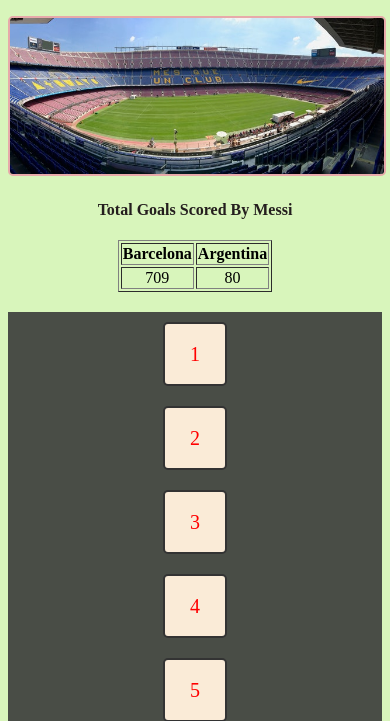
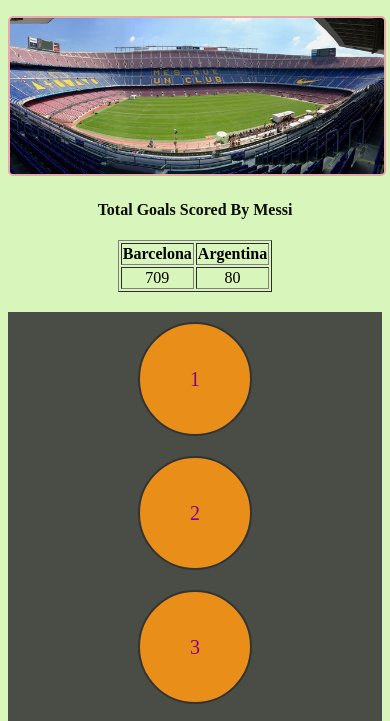
Before and after one commit to chiran2020/FEWD-2022, a plain HTML site: page index.html in a window 390 px wide. Shown: the part 105-826 px from the top of the page. Drawn offline with Linux system fonts and the light colour scheme.

Commit message:
Used Flex To center table insted of floats

```diff
--- a/index.html
+++ b/index.html
@@ -15,9 +15,11 @@
     </div>
 
 
-     <section class="table">
-    <table border="1" class="table">
+
+      <section class="table-flex table-heading">
+    <table border="1">
       <h4>Total Goals Scored By Messi</h4>
+
       <thead>
         <!-- <h1>Table</h1> -->
         <tr>
@@ -33,8 +35,11 @@
          </tbody>
 
       </thead>
+
     </table>
   </section>
+
+
 
 
     <div class="column">
--- a/styles.css
+++ b/styles.css
@@ -10,8 +10,8 @@ img {
   height: 100%;
 }
 
-h4 {
-  color: rgb(209, 140, 49);
+.table-heading > h4 {
+  color: rgb(167, 105, 24);
 }
 
 table {
@@ -73,15 +73,19 @@ table {
     text-align: center;
   }
 
-  .table,
-  h4 {
-    /* display: flex;
+  .table-flex {
+    display: flex;
+    justify-content: center;
+    align-items: center;
     flex-direction: column;
-    align-items: center;
-    justify-content: center; */
-    margin-left: auto;
-    margin-right: auto;
+  }
+
+  table {
     text-align: center;
+  }
+
+  .table-heading > h4 {
+    color: rgb(12, 12, 10);
   }
 
   .soccer-Stadium,
@@ -96,7 +100,11 @@ table {
     background-color: rgb(216, 245, 187);
   }
 
-  .table > h4 {
-    color: rgb(36, 30, 30);
+  .box {
+    width: 110px;
+    height: 110px;
+    background-color: rgb(233, 143, 25);
+    color: darkmagenta;
+    border-radius: 50%;
   }
 }
```
